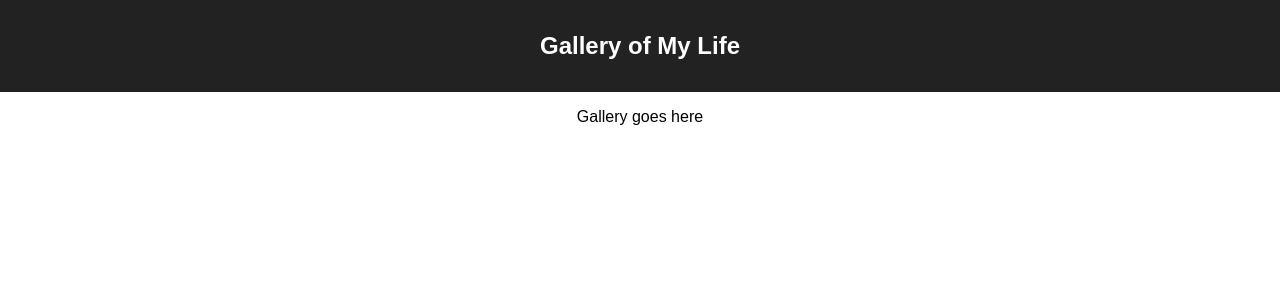
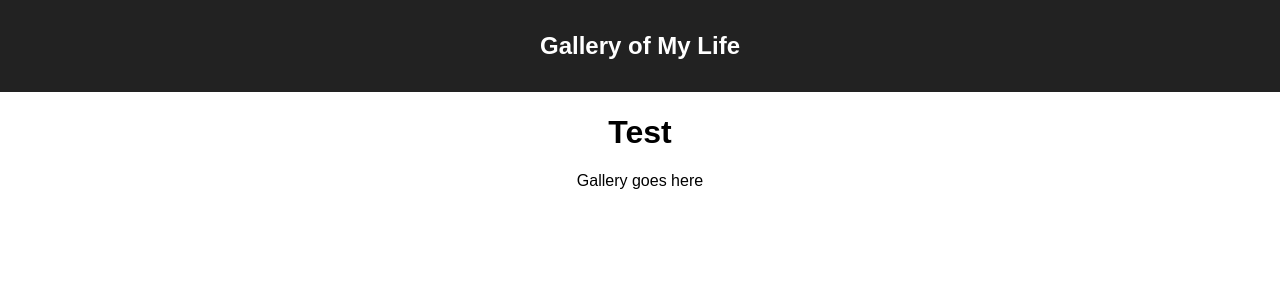
Before and after one commit to min-dles/weekend-react-gallery, a React (Create React App) app: page / in a window 1280 px wide. Shown: the top 300 px of the page. Built offline with nearby package versions, Linux system fonts and the light colour scheme; no server answers.

Commit message:
added and tested component GalleryList

```diff
--- a/src/components/App/App.jsx
+++ b/src/components/App/App.jsx
@@ -1,6 +1,7 @@
 import React, {useState, useEffect} from 'react';
 import './App.css';
 import axios from 'axios';
+import GalleryList from '../GalleryList/GalleryList.jsx';
 
 function App() {
 
@@ -24,6 +25,7 @@ function App() {
         <header className="App-header">
           <h1 className="App-title">Gallery of My Life</h1>
         </header>
+        <GalleryList />
         <p>Gallery goes here</p>
         {/* <img src="images/goat_small.jpg"/>
         <img src="images/lola_small.jpg"/> */}
--- /dev/null
+++ b/src/components/GalleryList/GalleryList.jsx
@@ -0,0 +1,7 @@
+function GalleryList(props) {
+    return (
+        <h1>Test</h1>
+    )
+}
+
+export default GalleryList;
```
Also changed, not shown: src/components/GalleryList/GalleryList.css (added), 2 other files (tests, documents, lock files or other folders).
